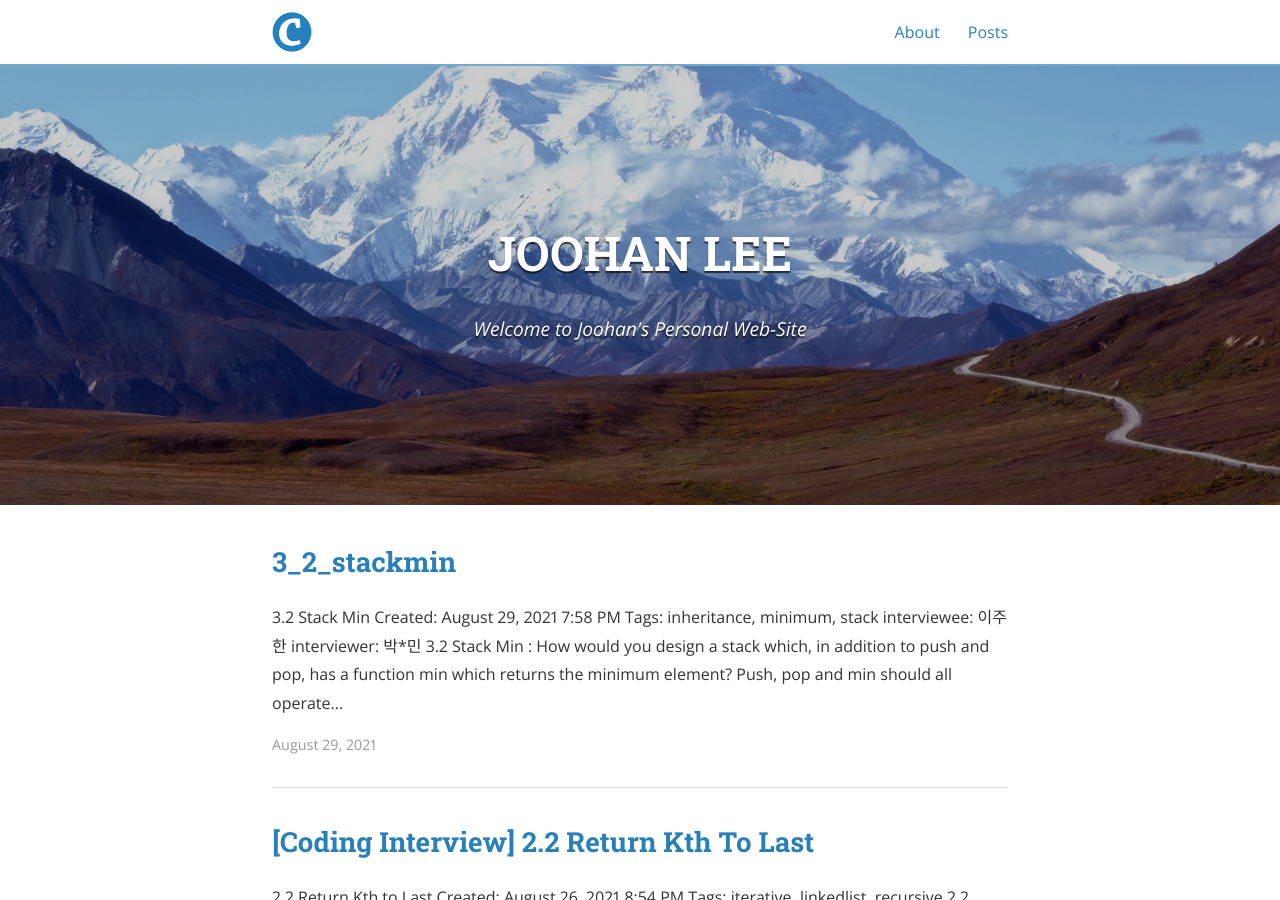
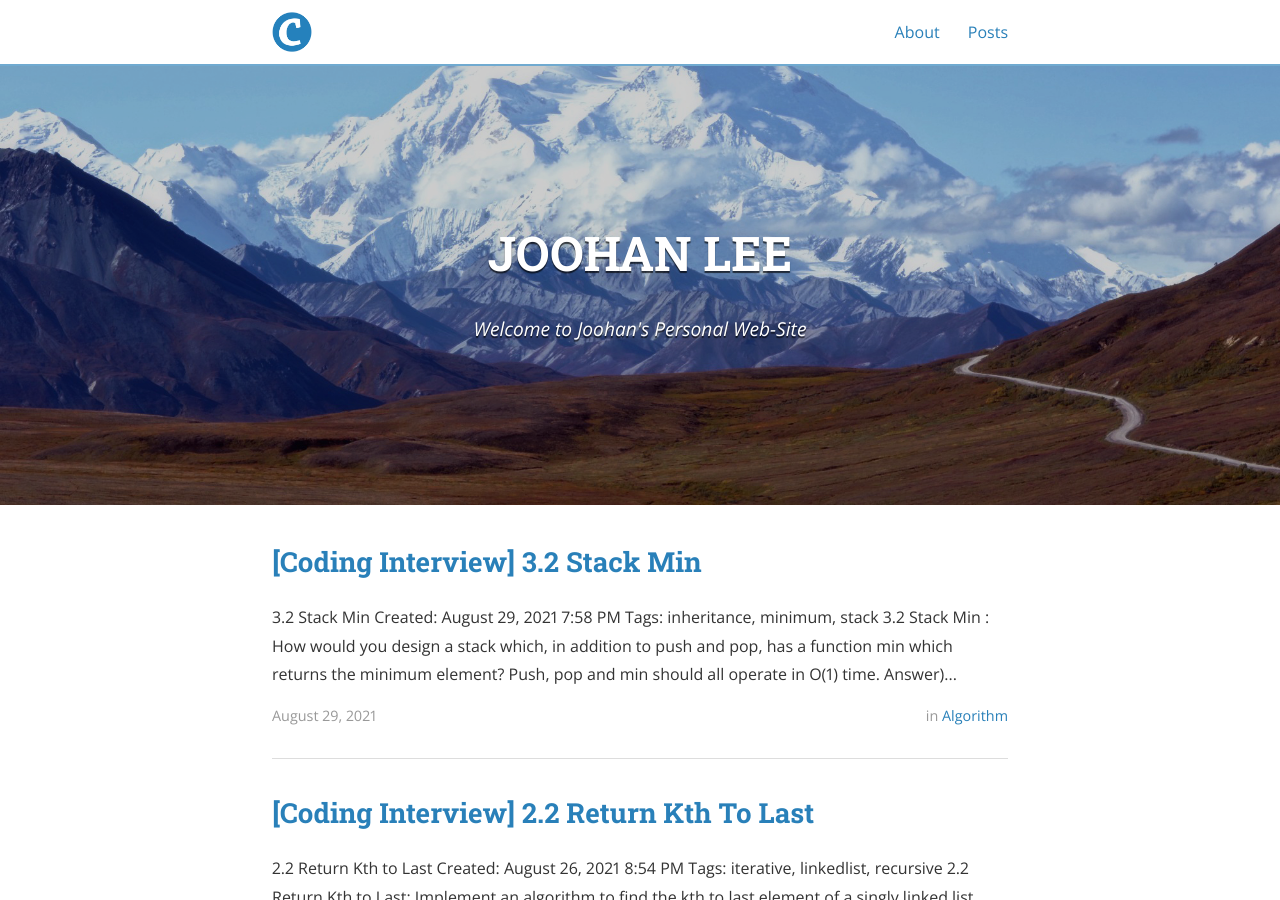
Before and after one commit to joohan-lee/joohan-lee.github.io, a Jekyll site: the page built from index.html, in a window 1280 px wide and 900 px high. Built offline with Jekyll 4.4.1, drawn with Linux system fonts in a browser that asks for light colours; nearby versions of some CDN libraries; the list of posts is cut into pages by our own code.

Commit message:
Update 2021-08-29-3_2_StackMin.md

```diff
--- a/_posts/2021-08-29-3_2_StackMin.md
+++ b/_posts/2021-08-29-3_2_StackMin.md
@@ -1,9 +1,15 @@
+---
+layout: post
+title:  "[Coding Interview] 3.2 Stack Min"
+date:   2021-08-29 02:25:52 -0500
+author: Joohan Lee
+categories: Algorithm
+tags: Language Python
+---
 # 3.2 Stack Min
 
 Created: August 29, 2021 7:58 PM
 Tags: inheritance, minimum, stack
-interviewee: 이주한
-interviewer: 박*민
 
 # 3.2 Stack Min : How would you design a stack which, in addition to push and pop, has a function min which returns the minimum element? Push, pop and min should all operate in O(1) time.
 
```
